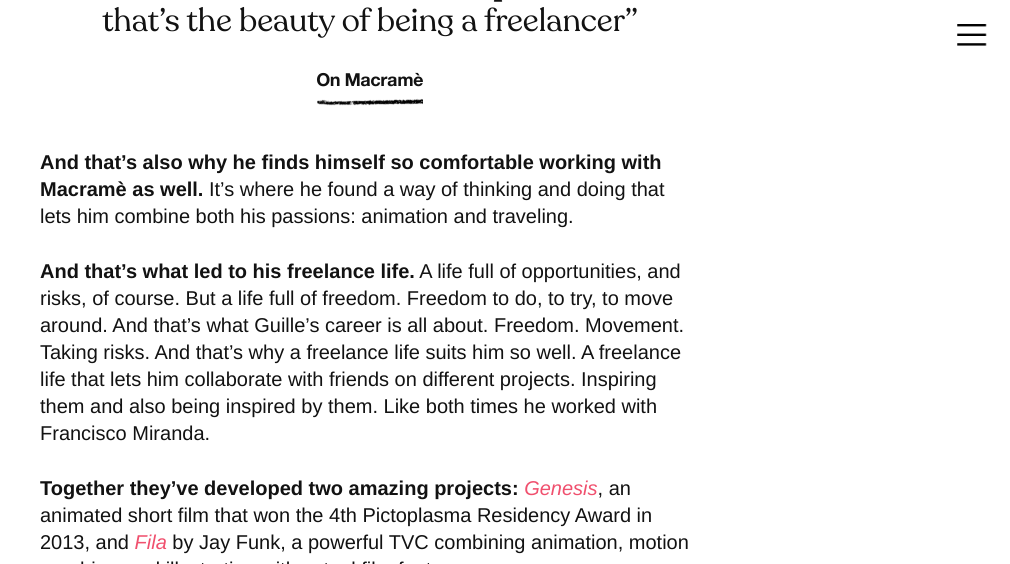
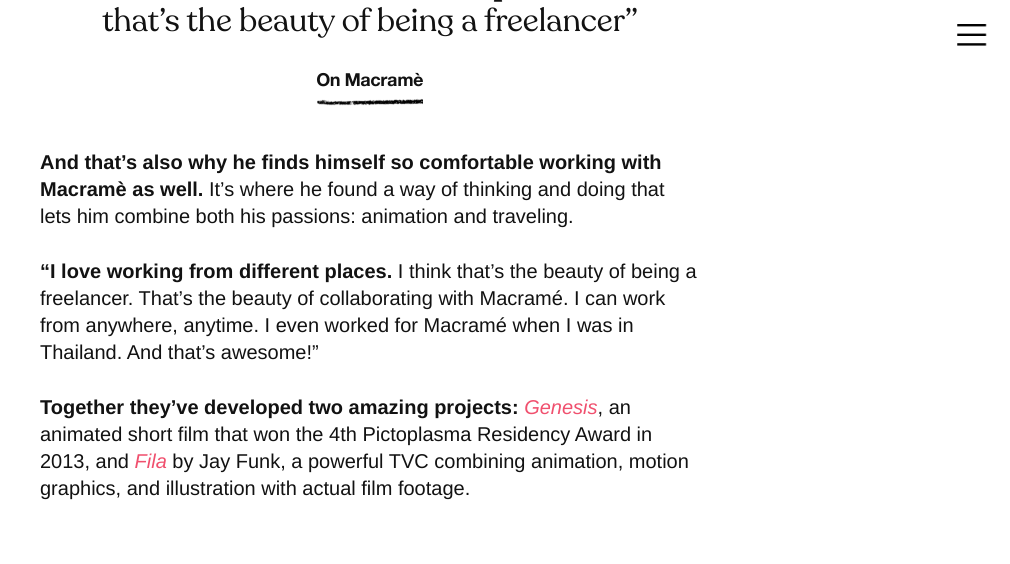
Before and after one commit to macrametv/www.macrame.tv, a Jekyll site: the page built from _posts/2022-10-18-guille-daldovo-•-motion-graphics.md, in a window 1280 px wide and 900 px high, scrolled down 16629 px, cut to the strip 0-564 px from the top of the window. Shown: the whole strip, without its empty margins (270-1280 px from the left). Built offline with Jekyll 4.4.1, drawn with Linux system fonts in a browser that asks for light colours; a script that is not in the unit is left out; comment, search, counter and statistics services are not loaded.

Commit message:
Update Post “2022-10-18-guille-daldovo-•-motion-graphics”

```diff
--- a/_posts/2022-10-18-guille-daldovo-•-motion-graphics.md
+++ b/_posts/2022-10-18-guille-daldovo-•-motion-graphics.md
@@ -187,7 +187,7 @@
     **And that’s also why he finds himself so comfortable working with Macramè as well.** It’s where he found a way of thinking and doing that lets him combine both his passions: animation and traveling.
 
 
-    **And that's what led to his freelance life.** A life full of opportunities, and risks, of course. But a life full of freedom. Freedom to do, to try, to move around. And that's what Guille's career is all about. Freedom. Movement. Taking risks. And that's why a freelance life suits him so well. A freelance life that lets him collaborate with friends on different projects. Inspiring them and also being inspired by them. Like both times he worked with Francisco Miranda.
+    **"I love working from different places.** I think that's the beauty of being a freelancer. That’s the beauty of collaborating with Macramé. I can work from anywhere, anytime. I even worked for Macramé when I was in Thailand. And that’s awesome!"
 
 
     **Together they've developed two amazing projects:** *Genesis*, an animated short film that won the 4th Pictoplasma Residency Award in 2013, and *Fila* by Jay Funk, a powerful TVC combining animation, motion graphics, and illustration with actual film footage.
```
